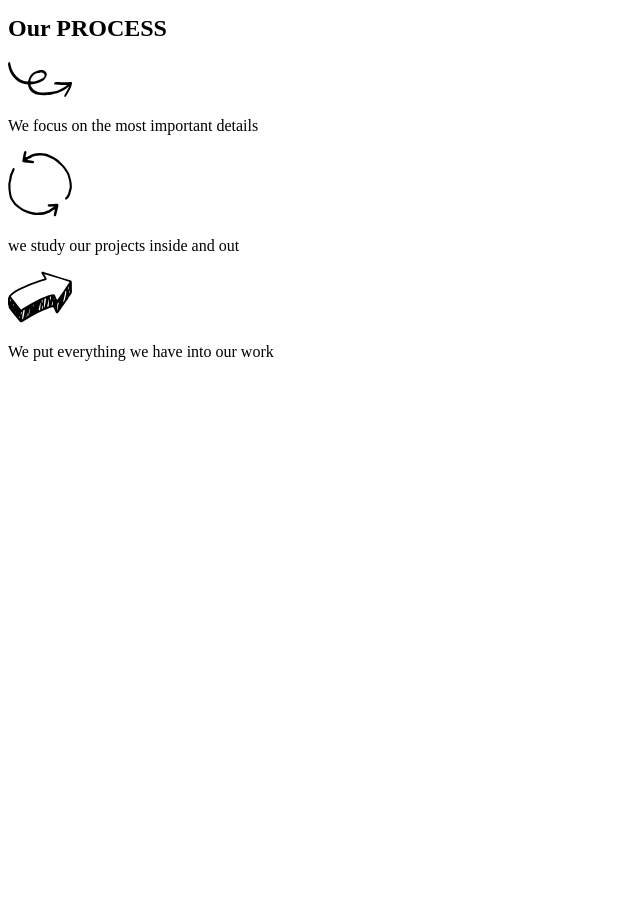
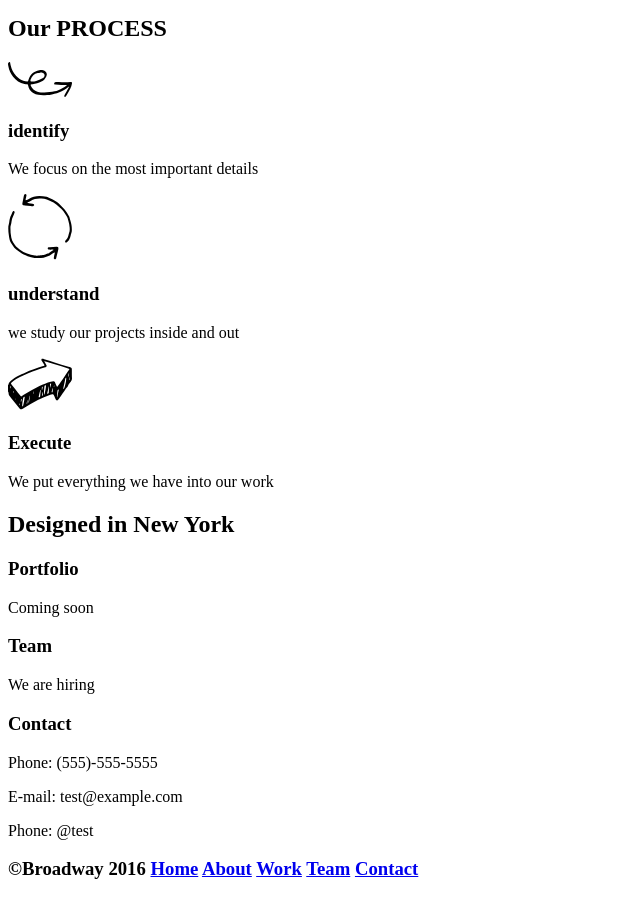
Before and after one commit to kosa4real/broadway, a plain HTML site: page index.html in a window 1280 px wide. Shown: the part 420-1319 px from the top of the page, without its empty margins (0-640 px from the left). Before the commit the page ends 800 px from the top, so only its background shows below. Drawn offline with Linux system fonts and the light colour scheme.

Commit message:
Complete main and add footer.

```diff
--- a/index.html
+++ b/index.html
@@ -19,15 +19,42 @@
       <h2>Our PROCESS</h2>
         <!-- identify portion -->
       <img src="./resources/images/identify.svg" alt="">
+      <h3>identify</h3>
       <p>We focus on the most important details</p>
 
         <!-- understand portion -->
       <img src="./resources/images/understand.svg" alt="">
+      <h3>understand</h3>
       <p>we study our projects inside and out</p>
 
         <!-- identify portion -->
       <img src="./resources/images/execute.svg" alt="">
+      <h3>Execute</h3>
       <p>We put everything we have into our work</p>
+
+      <h2 class="newyork">Designed in New York</h2>
+
+      <h3>Portfolio</h3>
+      <p>Coming soon</p>
+
+      <h3>Team</h3>
+      <p>We are hiring</p>
+
+      <h3>Contact</h3>
+      <p>Phone: (555)-555-5555</p>
+      <p>E-mail: test@example.com</p>
+      <p>Phone: @test</p>
+    </div>
+
+    <div class="footer">
+      <h3>
+        <span>&copy;Broadway 2016</span>
+        <a href="#">Home</a>
+        <a href="#">About</a>
+        <a href="#">Work</a>
+        <a href="#">Team</a>
+        <a href="#">Contact</a>
+      </h3>
     </div>
 
   </body>
```
